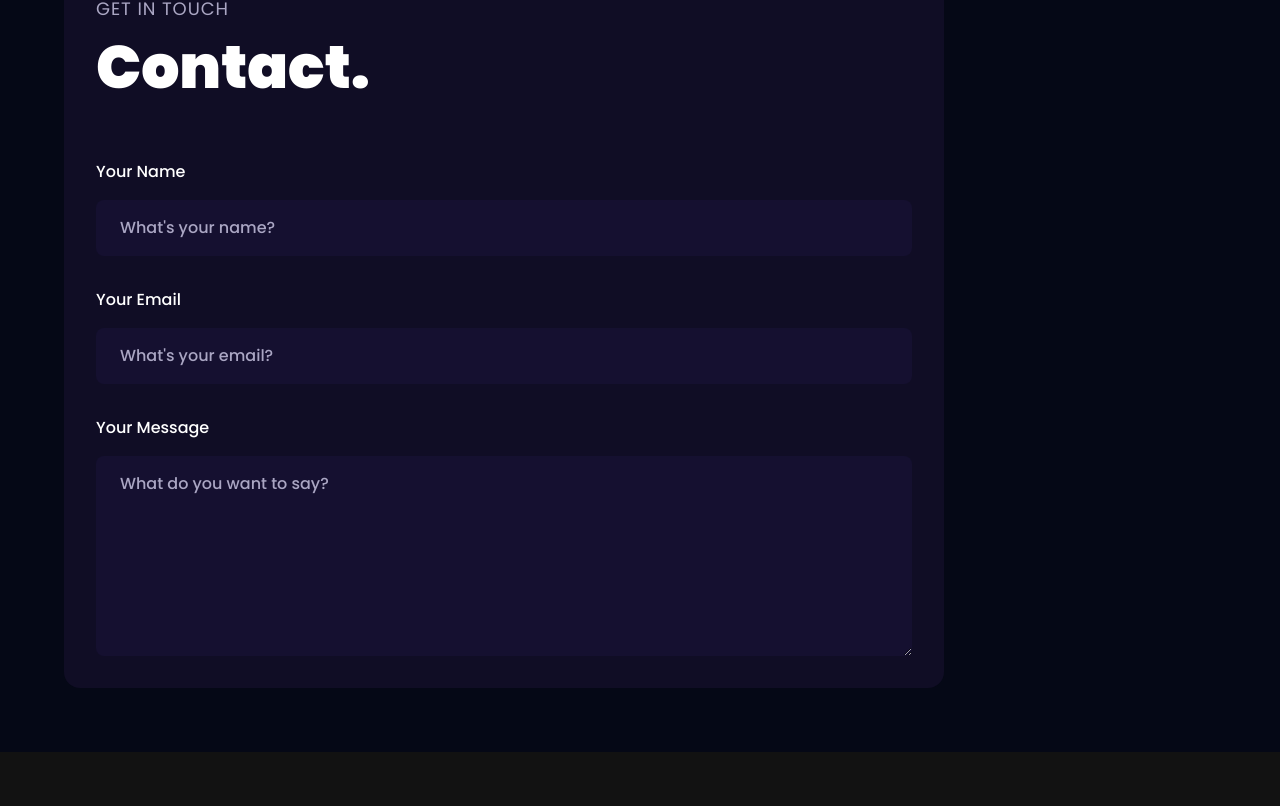
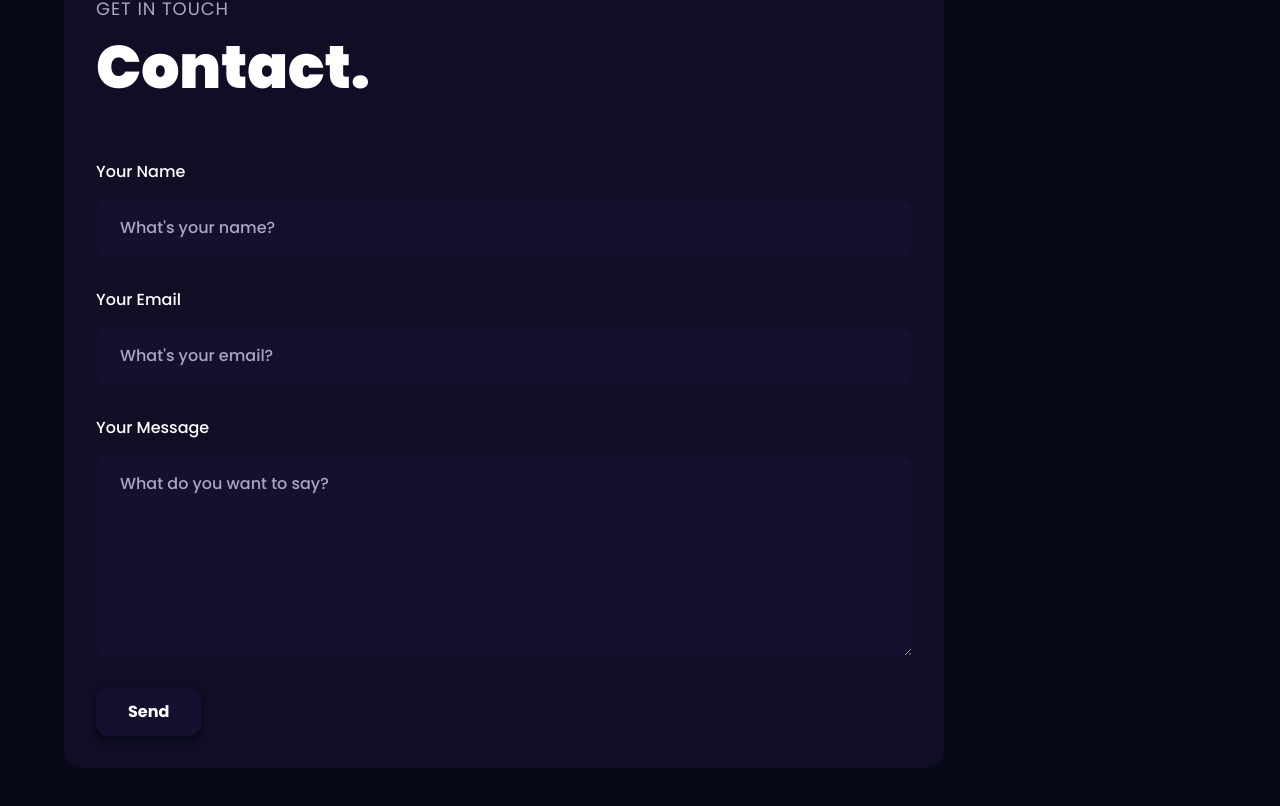
Before and after one commit to CJCODESgit/cjportfolio, a React (Vite) app: page / in a window 1280 px wide. Shown: the part 3244-4050 px from the top of the page. Before the commit the page ends 3996 px from the top, so only its background shows below. Built offline with nearby package versions, Linux system fonts and the light colour scheme.

Commit message:
saving progress

```diff
--- a/src/components/Contact.jsx
+++ b/src/components/Contact.jsx
@@ -72,6 +72,13 @@ const Contact = () => {
               className='bg-tertiary py-4 px-6 placeholder:text-secondary text-white rounded-lg outlined-none border-none font-medium'
             />
           </label>
+
+          <button
+            type="submit"
+            className='bg-tertiary py-3 px-8 outline-none w-fit text-white font-bold shadow-md shadow-primary rounded-xl'
+          >
+            {loading ? 'Sending...' : 'Send'}
+          </button>
         </form>
       </motion.div>
     </div>
```
